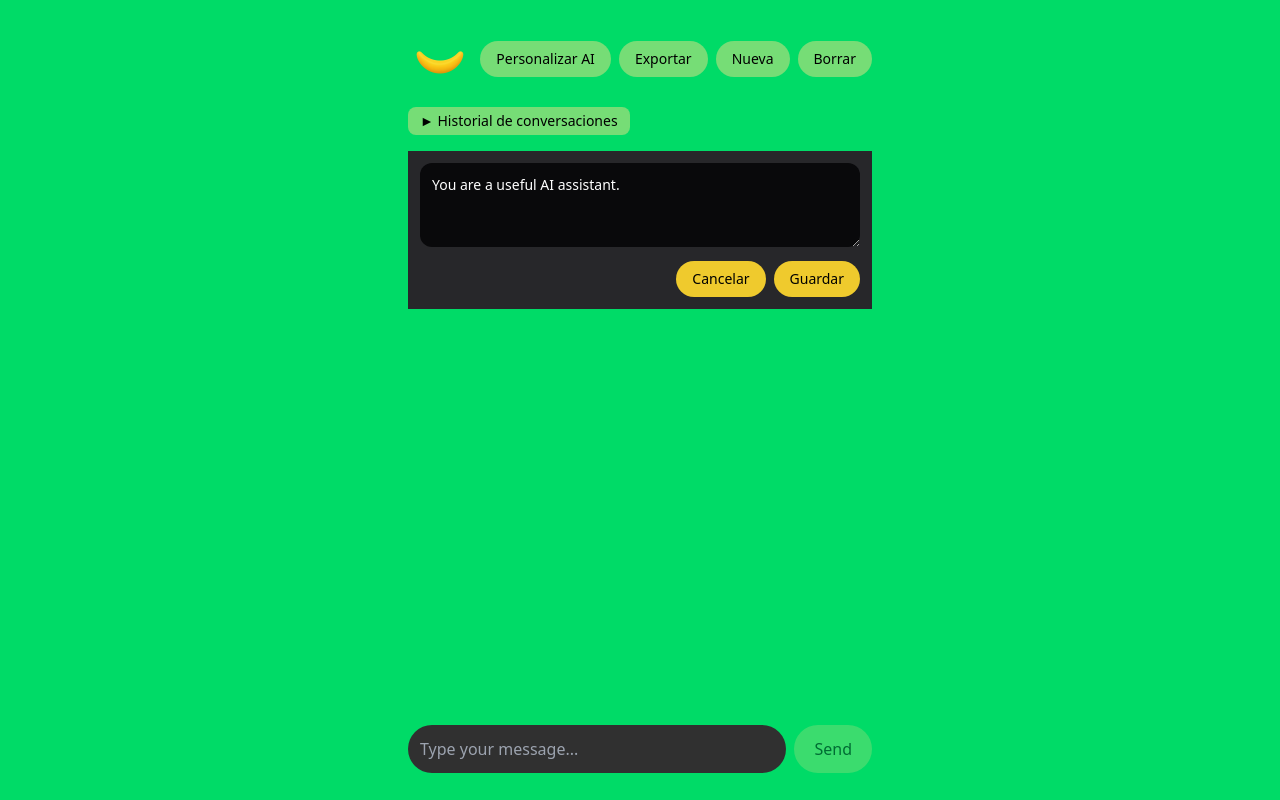
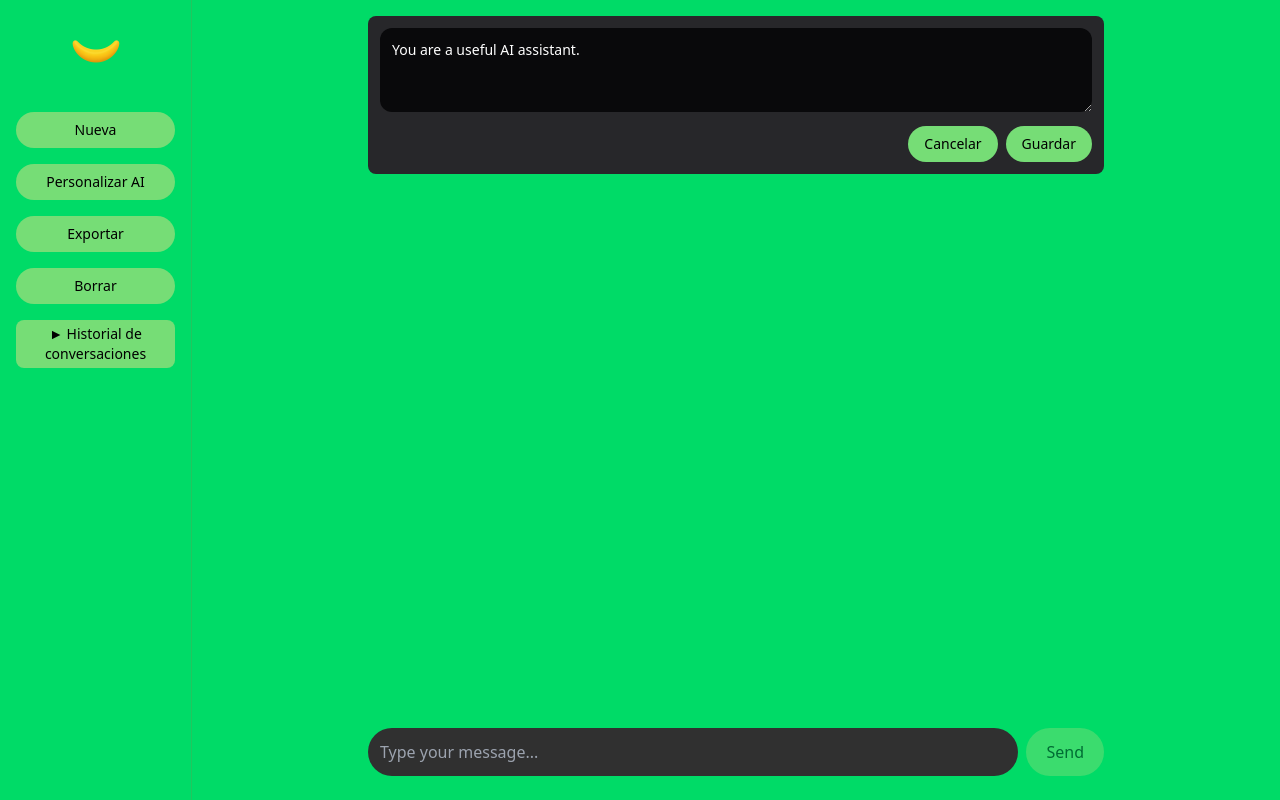
Before and after one commit to auricIecu/ori.v3, a React (Vite) app in the folder Chatbot/frontend/chatbotui/: page / in a window 1280 px wide. Both pictures are taken after a click on the button "Personalizar AI". Built offline with nearby package versions, Linux system fonts and the light colour scheme.

Commit message:
orito con barra de funcionalidades a la izquierda. Primer intento

```diff
--- a/Chatbot/frontend/chatbotui/src/App.jsx
+++ b/Chatbot/frontend/chatbotui/src/App.jsx
@@ -205,54 +205,67 @@ const App = () => {
   };
 
   return (
-    <div className="bg-[#00db67] fixed inset-0 flex justify-center items-center p-4">
-
-      <div className="w-full max-w-lg bg-[#00db67] p-4 sm:p-6">
-        <div className="flex justify-between items-center mb-4">
-          <div className="flex items-center gap-2">
+    <div className="bg-[#00db67] fixed inset-0 flex">
+      {/* Barra lateral izquierda */}
+      <div className="bg-[#00db67] w-20 sm:w-48 flex flex-col items-center sm:items-start p-4 border-r border-green-500">
+        {/* Logo */}
+        <div className="mb-8 flex justify-center w-full">
           <img
             src={customLogo}
             alt="Logo"
             className="h-16 w-auto"
           />
-            {/* Se ha eliminado el título con la palabra orito */}
         </div>
-          <div className="flex space-x-2">
+
+        {/* Botones en vertical */}
+        <div className="flex flex-col space-y-4 w-full items-center sm:items-stretch">
+          {/* Nueva */}
+          <button
+            onClick={startNewConversation}
+            className="bg-[#76dd76] text-black py-2 px-4 text-sm rounded-full hover:opacity-80 transition-colors w-full flex justify-center"
+          >
+            Nueva
+          </button>
+
+          {/* Personalizar AI */}
           <button
             onClick={() => setShowSystemMessage(!showSystemMessage)}
-              className="bg-[#76dd76] text-black py-2 px-4 text-sm rounded-full hover:opacity-80 transition-colors"
+            className="bg-[#76dd76] text-black py-2 px-4 text-sm rounded-full hover:opacity-80 transition-colors w-full flex justify-center"
           >
             Personalizar AI
           </button>
+
+          {/* Exportar */}
           <button
             onClick={exportConversation}
-              className="bg-[#76dd76] text-black py-2 px-4 text-sm rounded-full hover:opacity-80 transition-colors"
+            className="bg-[#76dd76] text-black py-2 px-4 text-sm rounded-full hover:opacity-80 transition-colors w-full flex justify-center"
           >
             Exportar
           </button>
-            <button
-              onClick={startNewConversation}
-              className="bg-[#76dd76] text-black py-2 px-4 text-sm rounded-full hover:opacity-80 transition-colors"
-            >
-              Nueva
-            </button>
+
+          {/* Borrar */}
           <button
             onClick={clearConversation}
-              className="bg-[#76dd76] text-black py-2 px-4 text-sm rounded-full hover:opacity-80 transition-colors"
+            className="bg-[#76dd76] text-black py-2 px-4 text-sm rounded-full hover:opacity-80 transition-colors w-full flex justify-center"
           >
             Borrar
           </button>
-          </div>
-        </div>
 
-        {/* Componente de historial de conversaciones */}
+          {/* Historial de conversaciones */}
+          <div className="w-full mt-4">
             <ConversationHistory
               onSelectConversation={loadConversation}
               currentConversationId={conversationId}
             />
+          </div>
+        </div>
+      </div>
+
+      {/* Área principal de chat */}
+      <div className="flex-1 flex flex-col p-4 overflow-hidden max-w-3xl mx-auto">
 
         {showSystemMessage && (
-          <div className="mb-4 p-3 bg-zinc-800">
+          <div className="mb-4 p-3 bg-zinc-800 rounded-lg">
             <textarea
               value={systemMessage}
               onChange={(e) => setSystemMessage(e.target.value)}
@@ -263,13 +276,13 @@ const App = () => {
             <div className="flex justify-end space-x-2">
               <button
                 onClick={() => setShowSystemMessage(false)}
-                className="bg-[#efca2d] text-black py-2 px-4 rounded-full text-sm hover:opacity-80 transition-colors"
+                className="bg-[#76dd76] text-black py-2 px-4 rounded-full text-sm hover:opacity-80 transition-colors"
               >
                 Cancelar
               </button>
               <button
                 onClick={updateSystemMessage}
-                className="bg-[#efca2d] text-black py-2 px-4 rounded-full text-sm hover:opacity-80 transition-colors"
+                className="bg-[#76dd76] text-black py-2 px-4 rounded-full text-sm hover:opacity-80 transition-colors"
               >
                 Guardar
               </button>
@@ -279,14 +292,15 @@ const App = () => {
 
         <div
           ref={chatContainerRef}
-          className="overflow-y-auto h-96 space-y-4 mb-4 p-4"
+          className="overflow-y-auto flex-grow space-y-4 mb-4 p-2 sm:p-4"
+          style={{ height: 'calc(100vh - 140px)' }}
         >
           {chatHistory.map((msg, index) => (
             <div
               key={index}
               className={`flex flex-col ${msg.sender === 'user' ? 'items-end' : 'items-start'}`}
             >
-              <div className={`max-w-xs ${msg.sender === 'user' ? 'p-4 bg-[#76dd76] rounded-full' : ''} text-black`}>
+              <div className={`max-w-xs sm:max-w-sm md:max-w-md ${msg.sender === 'user' ? 'p-4 bg-[#76dd76] rounded-full' : ''} text-black`}>
                 {msg.text}
               </div>
               {msg.sender === 'ai' && (
@@ -323,7 +337,7 @@ const App = () => {
 
 
         {isChatActive && (
-          <form onSubmit={sendMessage} className="flex flex-col sm:flex-row items-center  sm:space-x-2">
+          <form onSubmit={sendMessage} className="flex flex-col sm:flex-row items-center sm:space-x-2 sticky bottom-0 bg-[#00db67] py-2 mt-auto">
             <input
               type="text"
               value={message}
@@ -333,7 +347,7 @@ const App = () => {
             />
             <button
               type="submit"
-              className="bg-[#76dd76] text-black py-3 px-5 text-sm sm:text-base disabled:opacity-50 rounded-full hover:opacity-80 transition-colors"
+              className="bg-[#76dd76] text-black py-3 px-5 mt-2 sm:mt-0 text-sm sm:text-base disabled:opacity-50 rounded-full hover:opacity-80 transition-colors"
               disabled={loading || !message.trim()}
             >
               Send
```
Also changed, not shown: 1 other file (tests, documents, lock files or other folders). Lines whose indentation alone changed are shown as unchanged.
